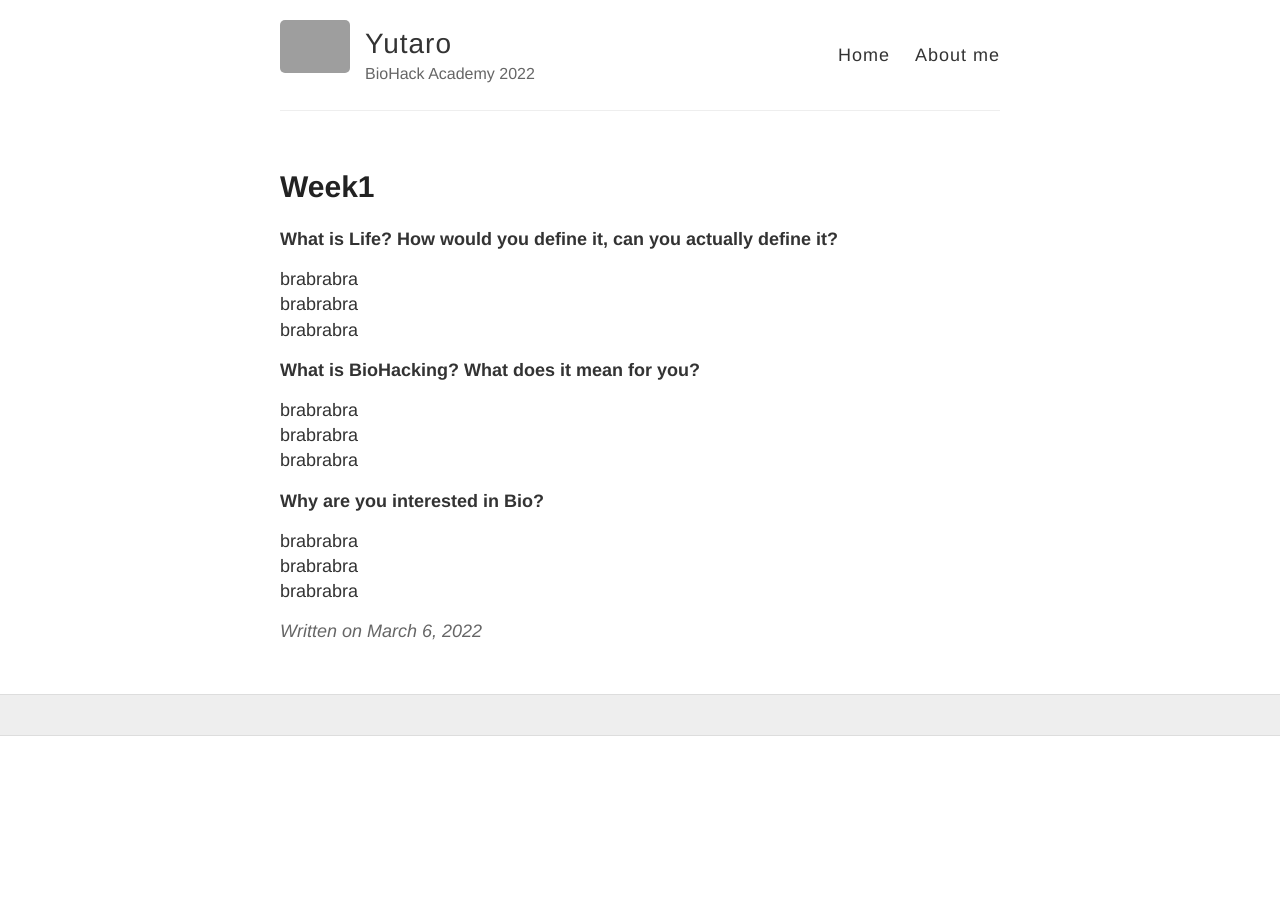
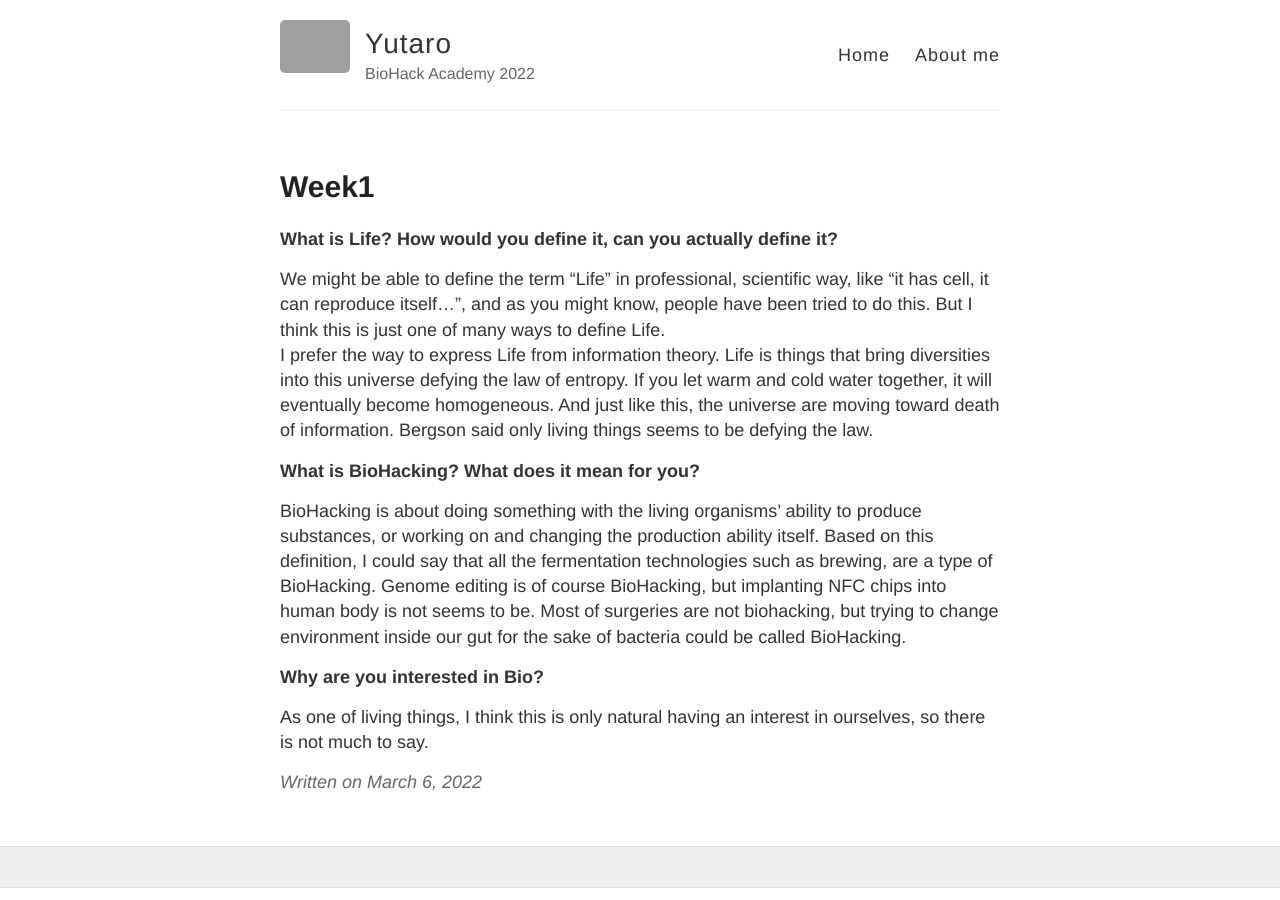
Before and after one commit to ytr0221/ytr0221.github.io, a Jekyll site: the page built from _posts/2022-3-06-Week1.md, in a window 1280 px wide. Built offline with Jekyll 4.4.1, drawn with Linux system fonts in a browser that asks for light colours; grey boxes are pictures that could not be loaded.

Commit message:
Update 2022-3-06-Week1.md

```diff
--- a/_posts/2022-3-06-Week1.md
+++ b/_posts/2022-3-06-Week1.md
@@ -4,21 +4,16 @@ layout: post
 
 **What is Life? How would you define it, can you actually define it?**
 
-brabrabra
-brabrabra
-brabrabra
+ We might be able to define the term “Life” in professional, scientific way, like “it has cell, it can reproduce itself...”, and as you might know, people have been tried to do this. But I think this is just one of many ways to define Life.
+ I prefer the way to express Life from information theory. Life is things that bring diversities into this universe defying the law of entropy. If you let warm and cold water together, it will eventually become homogeneous. And just like this, the universe are moving toward death of information. Bergson said only living things seems to be defying the law.
 
 
 
 **What is BioHacking? What does it mean for you?**
 
-brabrabra
-brabrabra
-brabrabra
+ BioHacking is about doing something with the living organisms' ability to produce substances, or working on and changing the production ability itself. Based on this definition, I could say that all the fermentation technologies such as brewing, are a type of BioHacking. Genome editing is of course BioHacking, but implanting NFC chips into human body is not seems to be. Most of surgeries are not biohacking, but trying to change environment inside our gut for the sake of bacteria could be called BioHacking.
 
 
 **Why are you interested in Bio?**
 
-brabrabra
-brabrabra
-brabrabra
+  As one of living things, I think this is only natural having an interest in ourselves, so there is not much to say.
```
